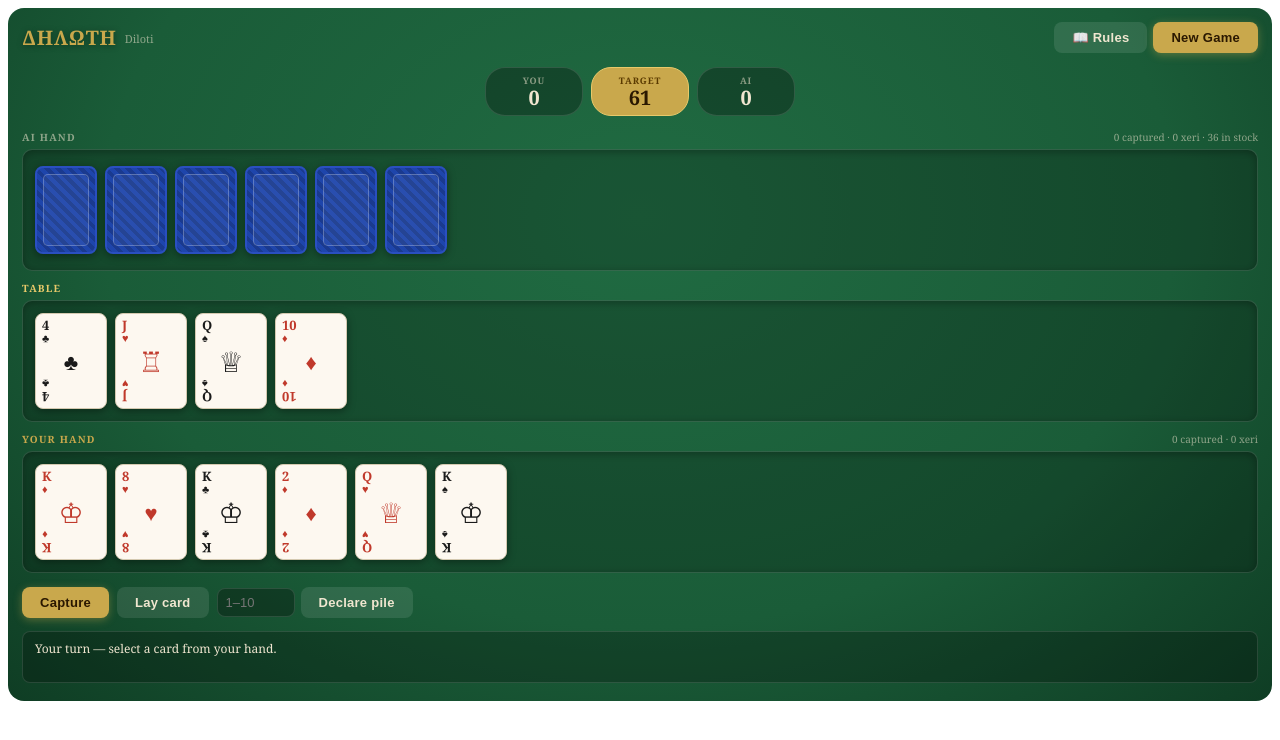
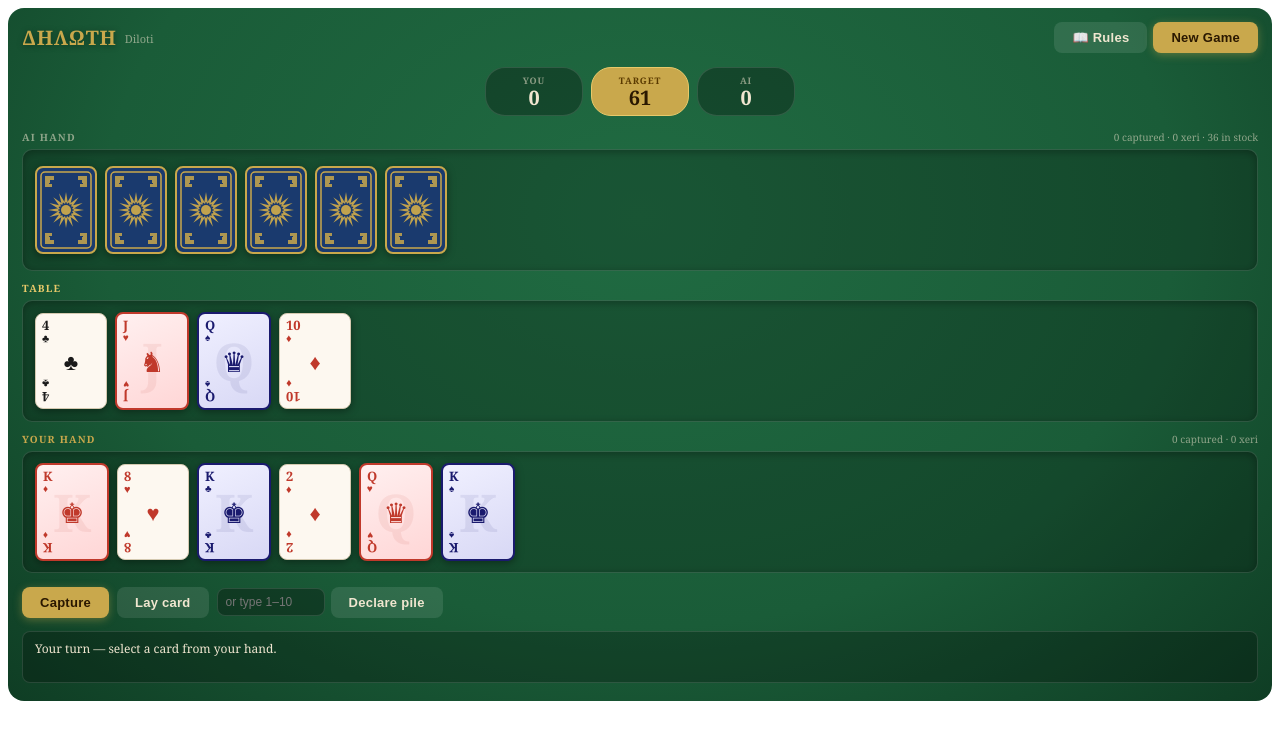
Before and after one commit to thegeorge2318/diloti, a React (Vite) app: page / in a window 1280 px wide. Shown: the top 740 px of the page. Built offline with nearby package versions, Linux system fonts and the light colour scheme.

Commit message:
Update App.jsx

```diff
--- a/src/App.jsx
+++ b/src/App.jsx
@@ -85,8 +85,25 @@ function Card({card, selected, tableSelected, onClick, faceDown}) {
   };
 
   if(faceDown) return (
-    <div style={{...base, background:`repeating-linear-gradient(45deg,#1a3a8f,#1a3a8f 4px,#1e45ab 4px,#1e45ab 8px)`, border:`2px solid #2a4fc0`, borderRadius:8, display:"flex",alignItems:"center",justifyContent:"center"}}>
-      <div style={{width:W-14,height:H-14,borderRadius:5,border:"1.5px solid rgba(255,255,255,0.25)",background:"rgba(255,255,255,0.05)"}} />
+    <div style={{...base, background:"#1a3a6e", border:"2px solid #c9a84c", borderRadius:8}}>
+      <svg width={W} height={H} xmlns="http://www.w3.org/2000/svg" style={{position:"absolute",top:0,left:0}}>
+        <rect x="4" y="4" width={W-8} height={H-8} rx="4" fill="none" stroke="#c9a84c" strokeWidth="1.5"/>
+        {/* Greek key TL */}
+        <path d={`M8,8 h9 v4 h-5 v4 h3 v3 h-7 v-11z M11,11 h2 v4 h-2z`} fill="#c9a84c" opacity="0.85"/>
+        {/* Greek key TR */}
+        <path d={`M${W-8},8 h-9 v4 h5 v4 h-3 v3 h7 v-11z M${W-11},11 h-2 v4 h2z`} fill="#c9a84c" opacity="0.85"/>
+        {/* Greek key BL */}
+        <path d={`M8,${H-8} h9 v-4 h-5 v-4 h3 v-3 h-7 v11z M11,${H-11} h2 v-4 h-2z`} fill="#c9a84c" opacity="0.85"/>
+        {/* Greek key BR */}
+        <path d={`M${W-8},${H-8} h-9 v-4 h5 v-4 h-3 v-3 h7 v11z M${W-11},${H-11} h-2 v-4 h2z`} fill="#c9a84c" opacity="0.85"/>
+        {/* 16-point Vergina star */}
+        <g transform={`translate(${W/2},${H/2})`}>
+          {[0,22.5,45,67.5,90,112.5,135,157.5,180,202.5,225,247.5,270,292.5,315,337.5].map(a=>(
+            <polygon key={a} points="0,-18 2,-6 0,-8 -2,-6" fill="#c9a84c" opacity="0.95" transform={`rotate(${a})`}/>
+          ))}
+          <circle r="5" fill="#c9a84c" opacity="0.95"/>
+        </g>
+      </svg>
     </div>
   );
 
@@ -100,18 +117,32 @@ function Card({card, selected, tableSelected, onClick, faceDown}) {
     </div>
   );
 
+  const faceSymbol = card.rank==="K"?"♚":card.rank==="Q"?"♛":"♞";
+  const faceColor = isRed?"#c0392b":"#1a1a6e";
+  const faceBg = isRed?"linear-gradient(155deg,#fff0f0,#ffd6d6)":"linear-gradient(155deg,#f0f0ff,#d8d8f5)";
+
+  if(isFace(card.rank)) return (
+    <div style={{...base, background:faceBg, border:`2px solid ${faceColor}`, display:"flex", flexDirection:"column", justifyContent:"space-between", padding:"5px 6px", overflow:"hidden"}} onClick={onClick}>
+      <div style={{position:"absolute",top:"50%",left:"50%",transform:"translate(-50%,-50%)",fontSize:52,fontWeight:900,color:faceColor,opacity:0.08,lineHeight:1,pointerEvents:"none",userSelect:"none"}}>{card.rank}</div>
+      <div style={{display:"flex",flexDirection:"column",alignItems:"flex-start",lineHeight:1,position:"relative"}}>
+        <span style={{fontSize:13,fontWeight:800,color:faceColor}}>{card.rank}</span>
+        <span style={{fontSize:10,color:faceColor}}>{card.suit}</span>
+      </div>
+      <div style={{textAlign:"center",fontSize:28,lineHeight:1,position:"relative",color:faceColor}}>{faceSymbol}</div>
+      <div style={{display:"flex",flexDirection:"column",alignItems:"flex-end",lineHeight:1,transform:"rotate(180deg)",position:"relative"}}>
+        <span style={{fontSize:13,fontWeight:800,color:faceColor}}>{card.rank}</span>
+        <span style={{fontSize:10,color:faceColor}}>{card.suit}</span>
+      </div>
+    </div>
+  );
+
   return (
     <div style={{...base, background:C.cream, border:`1.5px solid #d4c9b0`, display:"flex", flexDirection:"column", justifyContent:"space-between", padding:"5px 6px"}} onClick={onClick}>
-      {/* top-left */}
       <div style={{display:"flex",flexDirection:"column",alignItems:"flex-start",lineHeight:1}}>
         <span style={{fontSize:13,fontWeight:700,color:isRed?C.red:"#1a1a1a"}}>{card.rank}</span>
         <span style={{fontSize:11,color:isRed?C.red:"#1a1a1a"}}>{card.suit}</span>
       </div>
-      {/* centre */}
-      <div style={{textAlign:"center",fontSize:isFace(card.rank)?28:22,color:isRed?C.red:"#1a1a1a",lineHeight:1}}>
-        {card.rank==="K"?"♔":card.rank==="Q"?"♕":card.rank==="J"?"♖":card.suit}
-      </div>
-      {/* bottom-right rotated */}
+      <div style={{textAlign:"center",fontSize:22,color:isRed?C.red:"#1a1a1a",lineHeight:1}}>{card.suit}</div>
       <div style={{display:"flex",flexDirection:"column",alignItems:"flex-end",lineHeight:1,transform:"rotate(180deg)"}}>
         <span style={{fontSize:13,fontWeight:700,color:isRed?C.red:"#1a1a1a"}}>{card.rank}</span>
         <span style={{fontSize:11,color:isRed?C.red:"#1a1a1a"}}>{card.suit}</span>
@@ -505,11 +536,32 @@ export default function Diloti() {
         {G.turn==="player"&&!G.gameOver&&!G.roundOver&&(<>
           <Btn onClick={handleCapture} primary>Capture</Btn>
           <Btn onClick={handleLay}>Lay card</Btn>
-          <div style={{display:"flex",gap:6,alignItems:"center"}}>
-            <input type="number" min={1} max={10} placeholder="1–10"
+          <div style={{display:"flex",gap:6,alignItems:"center",flexWrap:"wrap"}}>
+            {(()=>{
+              const cv = G.selectedCard ? cardVal(G.selectedCard.rank) : null;
+              const selSum = G.selectedTable.reduce((a,tc)=>a+(tc.isDecl?tc.decl.value:cardVal(tc.rank)||0),0);
+              const suggestions = new Set();
+              if(cv && !isFace(G.selectedCard?.rank)) {
+                // plain sum
+                const plain = cv + selSum;
+                if(plain>=1&&plain<=10) suggestions.add(plain);
+                // if a decl is selected, raising
+                const selDecl = G.selectedTable.find(tc=>tc.isDecl);
+                if(selDecl) { const raised=selDecl.decl.value+cv; if(raised<=10) suggestions.add(raised); }
+                // group: if selSum>0 and selSum===cv, suggest cv
+                if(selSum>0&&selSum%cv===0) suggestions.add(cv);
+              }
+              return [...suggestions].map(v=>(
+                <button key={v} onClick={()=>setG(prev=>({...prev,declValue:String(v)}))}
+                  style={{padding:"5px 10px",borderRadius:8,border:`2px solid ${G.declValue===String(v)?C.gold:C.panelBorder}`,background:G.declValue===String(v)?"rgba(201,168,76,0.25)":"rgba(0,0,0,0.3)",color:C.text,cursor:"pointer",fontSize:13,fontWeight:600}}>
+                  {v}
+                </button>
+              ));
+            })()}
+            <input type="number" min={1} max={10} placeholder="or type 1–10"
               value={G.declValue}
               onChange={e=>setG(prev=>({...prev,declValue:e.target.value}))}
-              style={{width:60,padding:"6px 8px",borderRadius:8,border:`1px solid ${C.panelBorder}`,background:"rgba(0,0,0,0.3)",color:C.text,fontSize:13,outline:"none"}}
+              style={{width:90,padding:"6px 8px",borderRadius:8,border:`1px solid ${C.panelBorder}`,background:"rgba(0,0,0,0.3)",color:C.text,fontSize:12,outline:"none"}}
             />
             <Btn onClick={handleDeclare}>Declare pile</Btn>
           </div>
```
